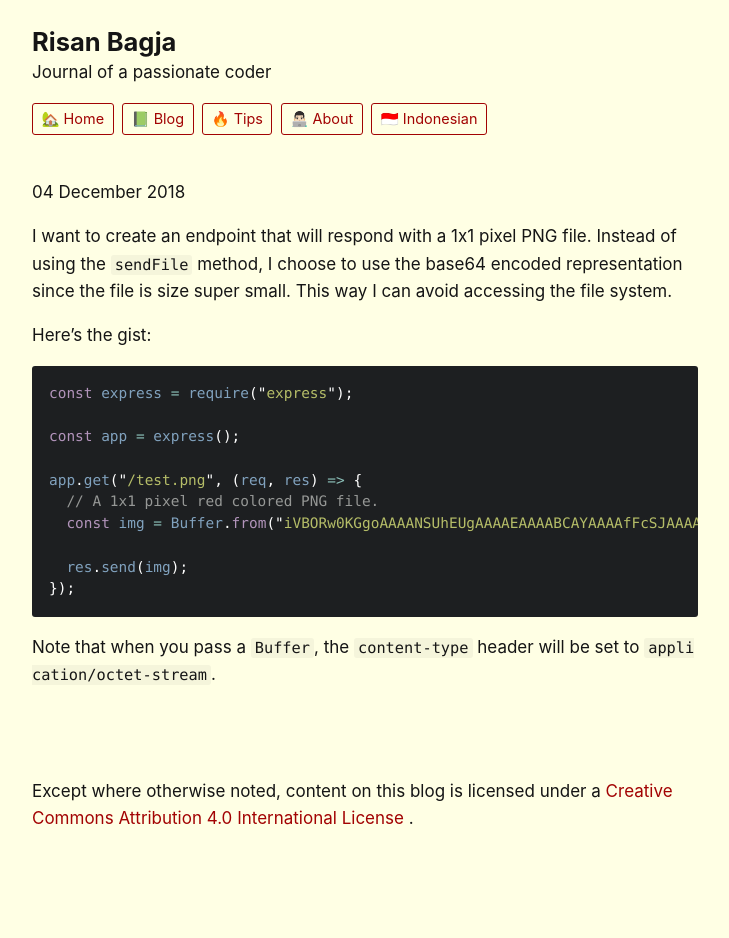
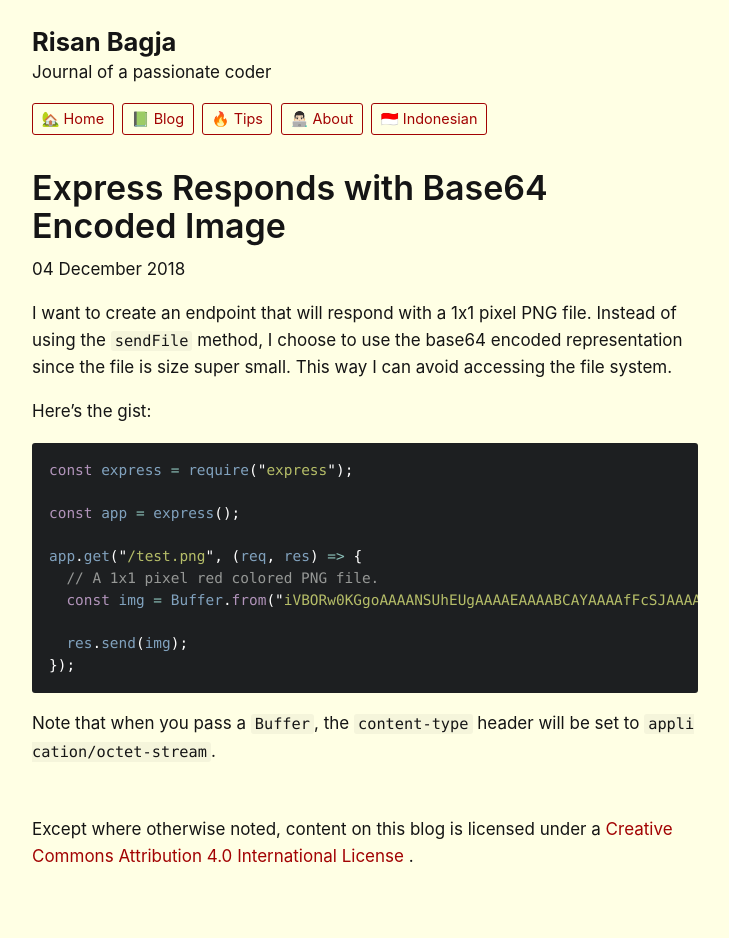
Before and after one commit to risan/bagja.net, a Jekyll site: the page built from _tips/express-responds-with-base64-image.md, in a window 1280 px wide. Shown: the whole page, without its empty margins (275-1004 px from the left). Built offline with Jekyll 4.4.1, drawn with Linux system fonts in a browser that asks for light colours; before the commit the page ends 900 px from its top, so only the background shows below that.

Commit message:
fix: YAML on express-responds-with-base64-image.md

```diff
--- a/_tips/express-responds-with-base64-image.md
+++ b/_tips/express-responds-with-base64-image.md
@@ -2,9 +2,9 @@
 title: Express Responds with Base64 Encoded Image
 date: 2018-12-04 10:16:00
 tags: [javascript, express]
-excerpt:
+excerpt: Using Express to send response with base64 encoded image.
 image_thumb: ../img/express-logo-thumb.png
-image: Using Express to send response with base64 encoded image.
+image:
   path: ../img/express-logo-og.png
   width: 1200
   height: 800
```
